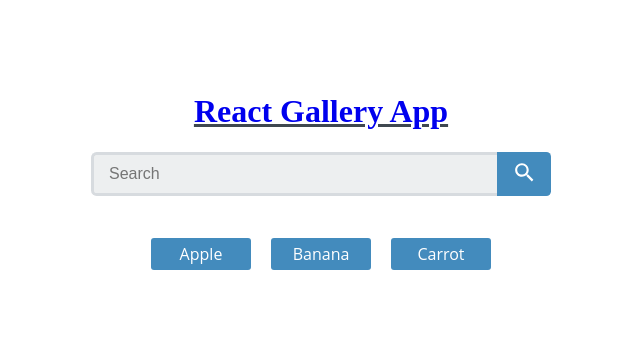
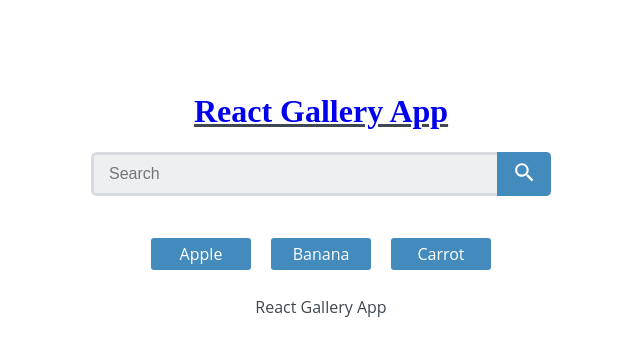
Before and after one commit to josephbertino/react_gallery, a React (Create React App) app: page / in a window 1280 px wide. Shown: the top 356 px of the page, without its empty margins (319-959 px from the left). Built offline with nearby package versions, Linux system fonts and the light colour scheme; no server answers.

Commit message:
All I need now is code comments and README

```diff
--- a/public/index.html
+++ b/public/index.html
@@ -3,7 +3,7 @@
   <head>
     <meta charset="utf-8">
     <meta name="viewport" content="width=device-width, initial-scale=1, shrink-to-fit=no">
-    <title>React App Assets</title>
+    <title>React Gallery App</title>
     <meta
       name="description"
       content="React Image Search Gallery"
@@ -12,15 +12,5 @@
   <body>
     <noscript>You need to enable JavaScript to run this app.</noscript>
     <div id="root"></div>
-    <!--
-      This HTML file is a template.
-      If you open it directly in the browser, you will see an empty page.
-
-      You can add webfonts, meta tags, or analytics to this file.
-      The build step will place the bundled scripts into the <body> tag.
-
-      To begin the development, run `npm start` or `yarn start`.
-      To create a production bundle, use `npm run build` or `yarn build`.
-    -->
   </body>
 </html>
--- a/src/App.js
+++ b/src/App.js
@@ -20,6 +20,7 @@ const App = () => {
   const [loading, setLoading] = useState(false);
 
   const performFetch = (query) => {
+    document.title = `Results: ${query}`;
     setLoading(true);
     axios.get(`https://www.flickr.com/services/rest/?method=flickr.photos.search&api_key=${apiKey}&tags=${query}&content_type=1&per_page=24&format=json&nojsoncallback=1`)
       .then((response) => {
@@ -37,6 +38,7 @@ const App = () => {
         <Header />
         <SearchForm />
         <LinksList queries={queries} />
+        <Route exact path='/' render={() => document.title = "React Gallery App"} />
         <Route
           path={`/:query`}
           render={(props) =>
```
